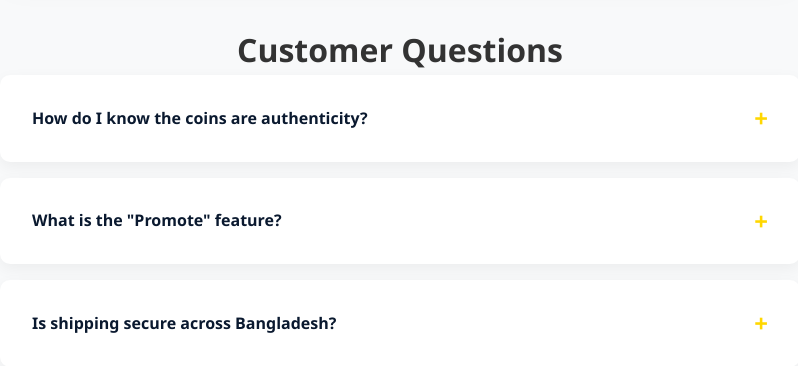
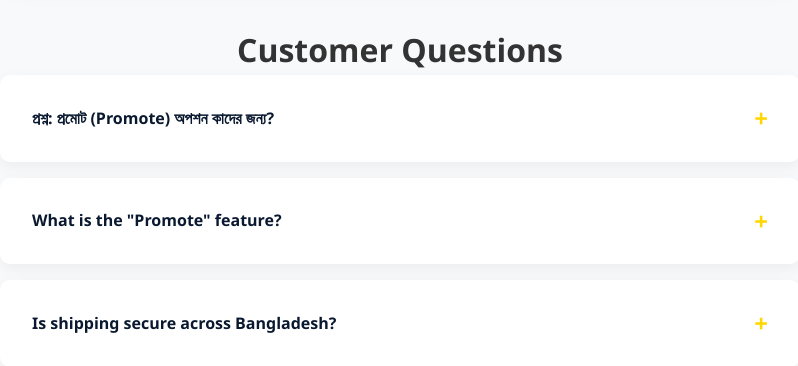
Before and after one commit to bamdyasin/coinstore, a PHP site: page / in a window 1280 px wide. Shown: the part 1033-1399 px from the top of the page, without its empty margins (240-1038 px from the left). Run offline with PHP 8.4, Linux system fonts and the light colour scheme.

Commit message:
qna added

```diff
--- a/index.php
+++ b/index.php
@@ -168,8 +168,13 @@ include 'includes/header.php';
             <h2 class="section-title">Customer Questions</h2>
             <div class="faq-grid">
                 <div class="faq-item">
-                    <div class="faq-question">How do I know the coins are authenticity? <span class="faq-icon">+</span></div>
-                    <div class="faq-answer">Every coin promoted on our platform undergoes a rigorous multi-step verification process by our in-house experts and third-party grading services.</div>
+                    <div class="faq-question">প্রশ্ন: প্রমোট (Promote) অপশন কাদের জন্য? <span class="faq-icon">+</span></div>
+                    <div class="faq-answer">উত্তর:
+প্রমোট অপশনটি মূলত তাদের জন্য, যারা ভিডিও প্রমোশন বা অনলাইনে ভিডিও বুস্ট করার বিষয়ে অভিজ্ঞ নন, অথবা এ বিষয়ে বিস্তারিত জানেন না। <br>
+
+আপনাকে শুধু আপনার ভিডিওর লিংক এবং কত বাজেটে কতটি ভিডিও প্রমোট করতে চান তা জানাতে হবে। এরপর বাকি সমস্ত কাজ আমরা সততা, দক্ষতা এবং আন্তরিকতার সাথে সম্পন্ন করব। <br>
+
+আমাদের লক্ষ্য হচ্ছে আপনার কনটেন্টকে সঠিকভাবে অডিয়েন্সের কাছে পৌঁছে দেওয়া, যাতে আপনি সহজেই ভালো ফলাফল পেতে পারেন।</div>
                 </div>
                 <div class="faq-item">
                     <div class="faq-question">What is the "Promote" feature? <span class="faq-icon">+</span></div>
```
